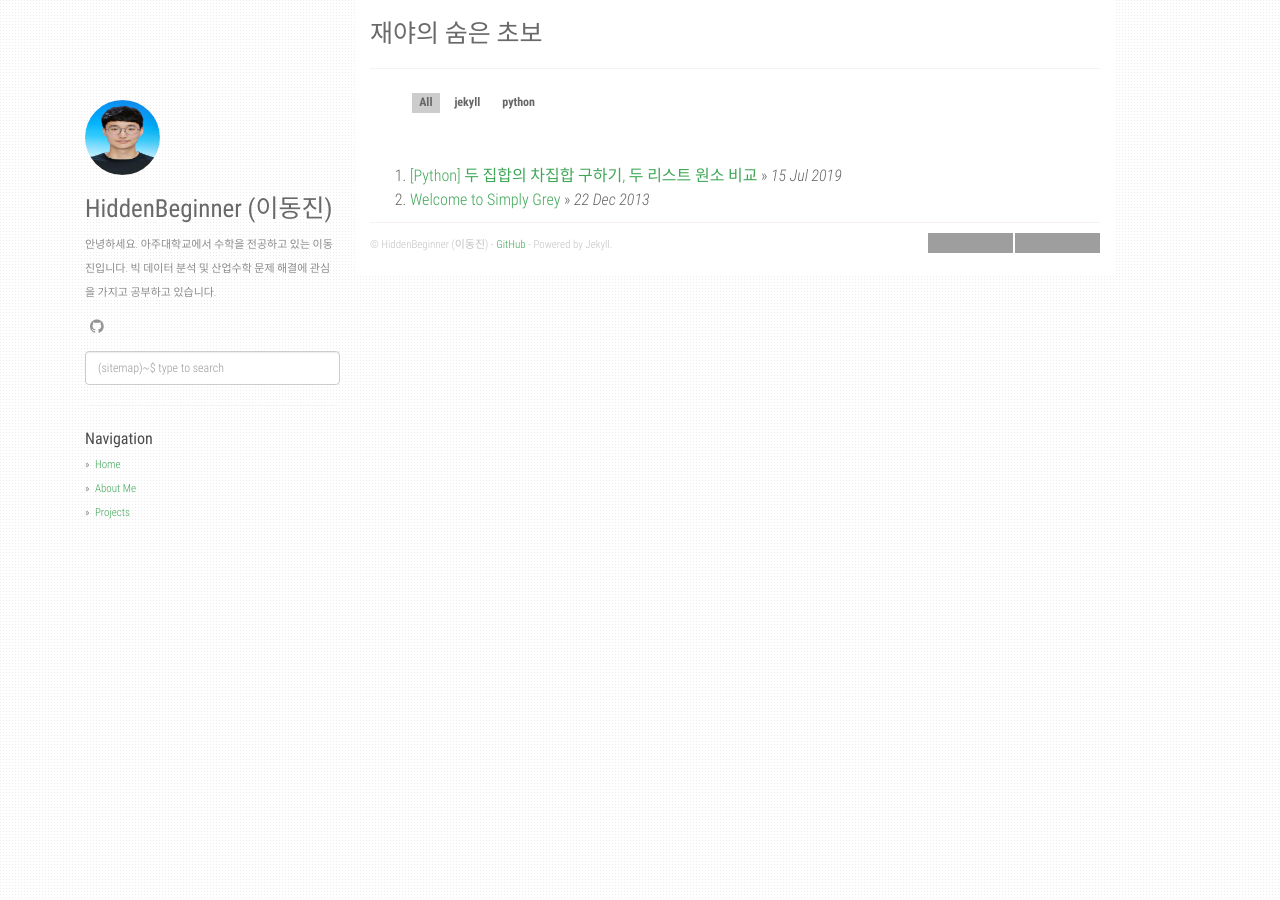
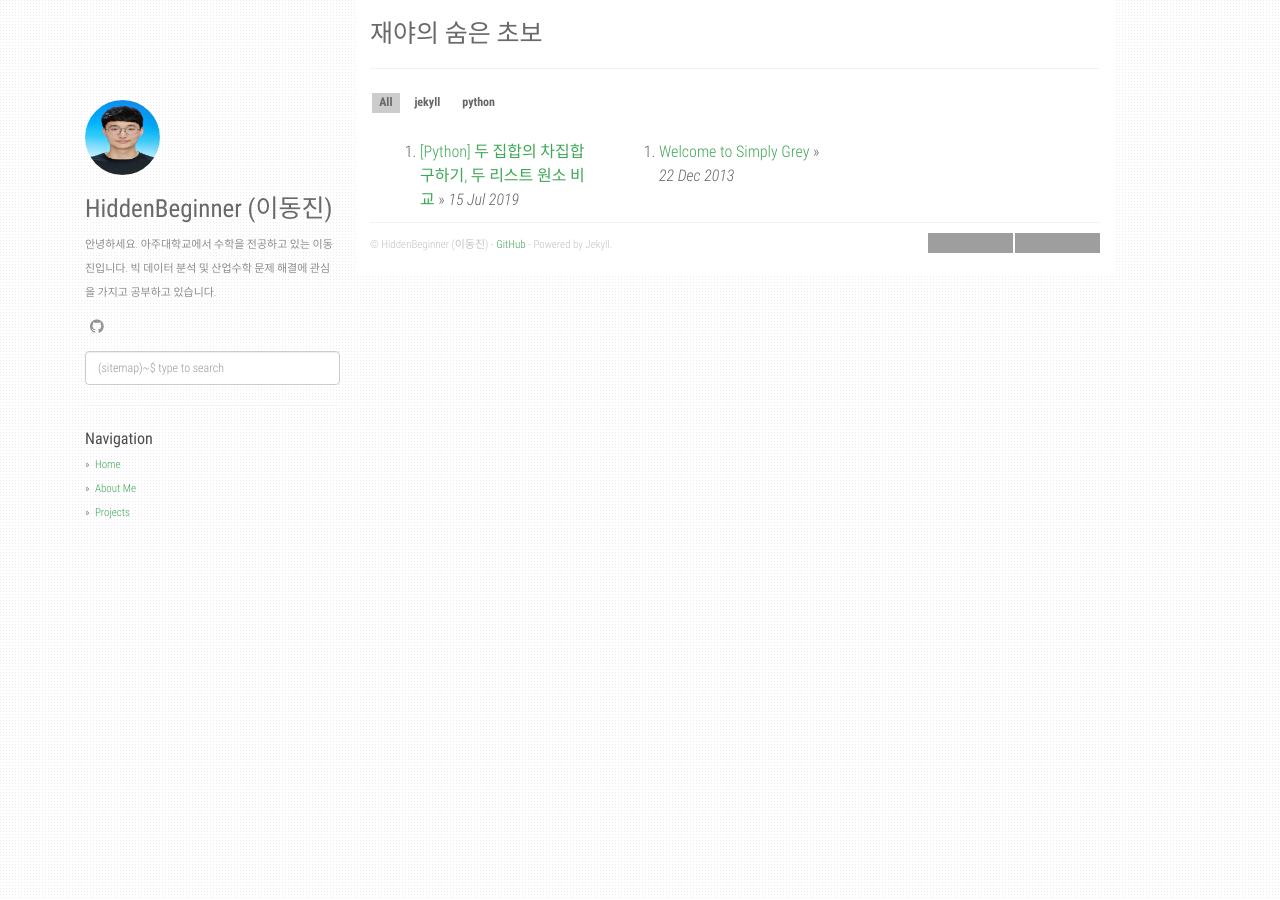
Before and after one commit to agusmakmun/agusmakmun.github.io, a Jekyll site: the page built from index.html, in a window 1280 px wide. Built offline with Jekyll 4.4.1, drawn with Linux system fonts in a browser that asks for light colours; the list of posts is cut into pages by our own code; grey boxes are pictures that could not be loaded.

Commit message:
Update index.html

```diff
--- a/index.html
+++ b/index.html
@@ -5,14 +5,14 @@ layout: default
 <div id="home">
   <h1>{{ site.title }}</h1>
   <hr />
-  <ol class="posts">
+  <div class="posts">
     {% include category_tag.html %}
     {% for post in paginator.posts %}
-    <div class="project-item project-outer" data-tags='{{ post.categories | jsonify | downcase }}'>
-    </div>
+    <ol class="project-item project-outer" data-tags='{{ post.categories | jsonify | downcase }}'>
     <li><a href="{{ post.url }}">{{ post.title }}</a> &raquo; <i><span>{{ post.date | date_to_string }}</span></i></li>
+    </ol>
     {% endfor %}
-  </ol>
+  </div>
 
   <!-- Pagination links -->
   {% if paginator.total_pages > 1 %}
```
